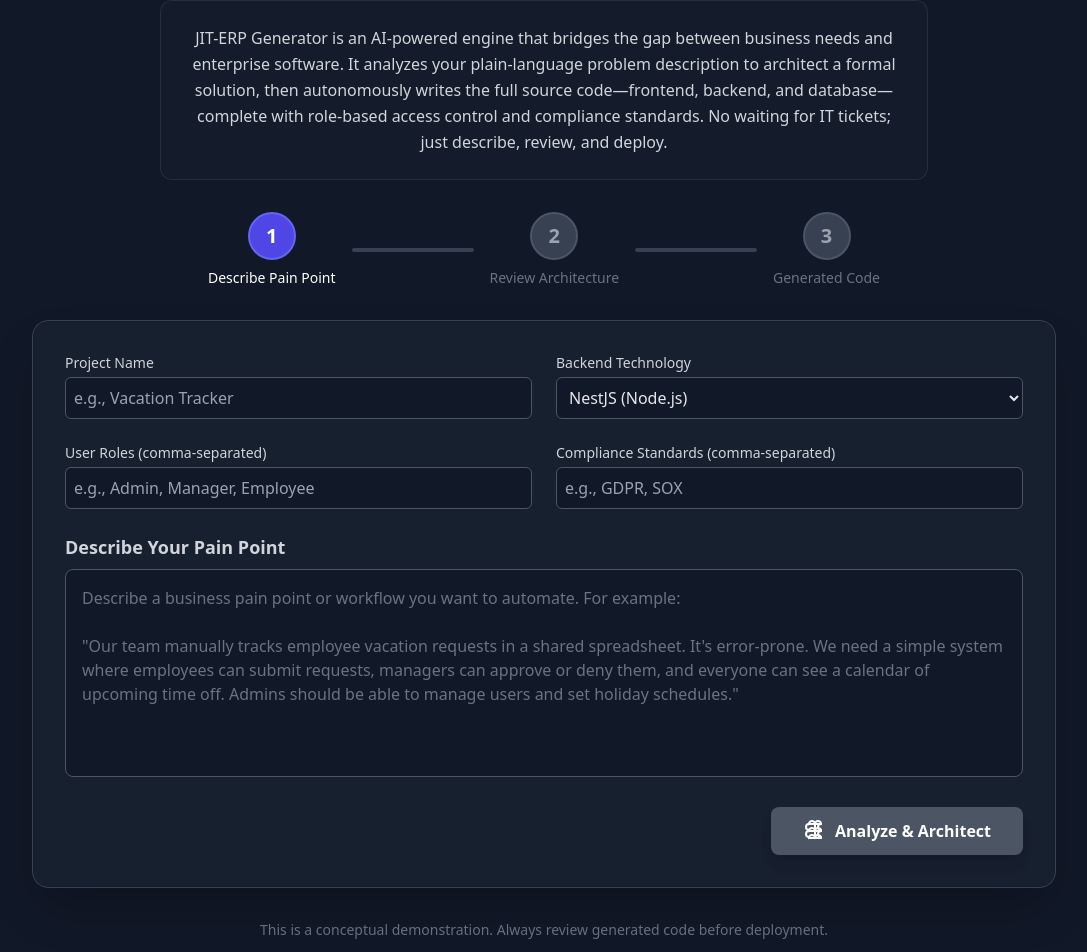
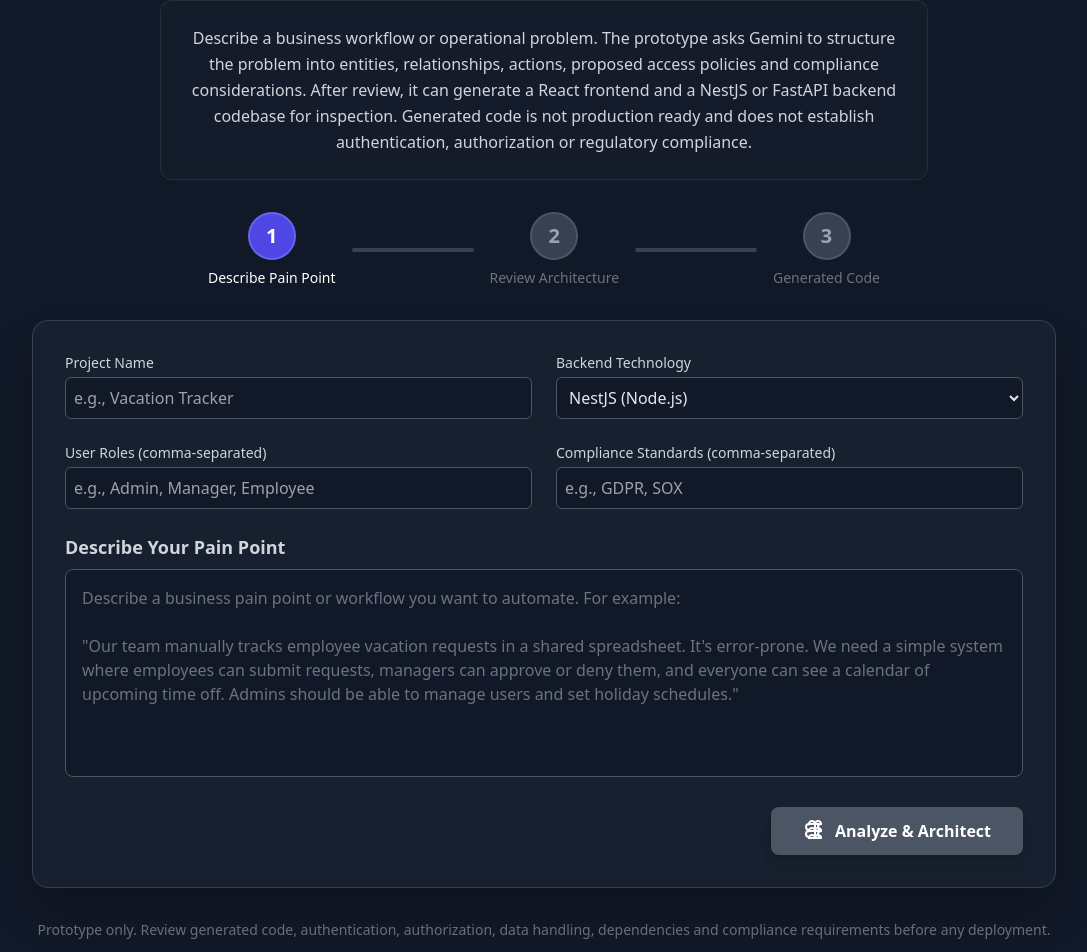
Before and after one commit to Joenasriani/jit-erp-ai, a React (Vite) app: page / in a window 1280 px wide. Shown: the part 140-1092 px from the top of the page, without its empty margins (96-1183 px from the left). Built offline with nearby package versions, Linux system fonts and the light colour scheme.

Commit message:
Remove deployment and compliance overclaims from UI

```diff
--- a/App.tsx
+++ b/App.tsx
@@ -1,7 +1,7 @@
 
 import React, { useState, useCallback } from 'react';
 import type { ProblemCard, UserInput } from './types';
-import { AppState, BackendTech } from './types';
+import { AppState } from './types';
 import { generateProblemCard, generateAppCode } from './services/geminiService';
 import StepIndicator from './components/StepIndicator';
 import ProblemInputForm from './components/ProblemInputForm';
@@ -65,15 +65,35 @@ const App: React.FC = () => {
     switch (appState) {
       case AppState.ANALYZING:
       case AppState.GENERATING:
-        return <Loader text={appState === AppState.ANALYZING ? 'Analyzing pain point...' : 'Generating micro-SaaS...'} />;
+        return (
+          <Loader
+            text={
+              appState === AppState.ANALYZING
+                ? 'Structuring the workflow...'
+                : 'Generating prototype code...'
+            }
+          />
+        );
       case AppState.REVIEWING_CARD:
-        return problemCard && <ProblemCardDisplay card={problemCard} onGenerate={handleGenerate} onBack={handleReset} />;
+        return problemCard && (
+          <ProblemCardDisplay
+            card={problemCard}
+            onGenerate={handleGenerate}
+            onBack={handleReset}
+          />
+        );
       case AppState.VIEWING_CODE:
-        return generatedCode && <CodeDisplay codeFiles={generatedCode} onRestart={handleReset} onBack={handleBackToCard} />;
+        return generatedCode && (
+          <CodeDisplay
+            codeFiles={generatedCode}
+            onRestart={handleReset}
+            onBack={handleBackToCard}
+          />
+        );
       case AppState.ERROR:
         return (
           <div className="text-center p-8 bg-gray-800 rounded-lg">
-            <h2 className="text-2xl font-bold text-red-500 mb-4">An Error Occurred</h2>
+            <h2 className="text-2xl font-bold text-red-500 mb-4">Generation Error</h2>
             <p className="text-gray-300 mb-6">{error}</p>
             <button
               onClick={handleReset}
@@ -91,13 +111,18 @@ const App: React.FC = () => {
 
   const currentStep = () => {
     switch (appState) {
-        case AppState.IDLE: return 1;
-        case AppState.ANALYZING: return 1;
-        case AppState.REVIEWING_CARD: return 2;
-        case AppState.GENERATING: return 2;
-        case AppState.VIEWING_CODE: return 3;
-        case AppState.ERROR: return 0; // No step highlighted on error
-        default: return 1;
+      case AppState.IDLE:
+      case AppState.ANALYZING:
+        return 1;
+      case AppState.REVIEWING_CARD:
+      case AppState.GENERATING:
+        return 2;
+      case AppState.VIEWING_CODE:
+        return 3;
+      case AppState.ERROR:
+        return 0;
+      default:
+        return 1;
     }
   };
 
@@ -111,16 +136,17 @@ const App: React.FC = () => {
           </h1>
         </div>
         <p className="text-lg text-gray-400 mb-6">
-          Shadow IT that deploys into the real stack before you finish your coffee.
+          Business workflow description to structured application specification and prototype code.
         </p>
 
         {appState === AppState.IDLE && (
           <div className="max-w-3xl mx-auto bg-gray-800/30 p-6 rounded-xl border border-gray-700/50 backdrop-blur-sm animate-fade-in">
             <p className="text-base text-gray-300 leading-relaxed">
-              JIT-ERP Generator is an AI-powered engine that bridges the gap between business needs and enterprise software.
-              It analyzes your plain-language problem description to architect a formal solution, then autonomously writes
-              the full source code—frontend, backend, and database—complete with role-based access control and compliance
-              standards. No waiting for IT tickets; just describe, review, and deploy.
+              Describe a business workflow or operational problem. The prototype asks Gemini to
+              structure the problem into entities, relationships, actions, proposed access policies
+              and compliance considerations. After review, it can generate a React frontend and a
+              NestJS or FastAPI backend codebase for inspection. Generated code is not production
+              ready and does not establish authentication, authorization or regulatory compliance.
             </p>
           </div>
         )}
@@ -134,7 +160,10 @@ const App: React.FC = () => {
       </main>
 
       <footer className="w-full max-w-5xl mt-8 text-center text-gray-500 text-sm">
-        <p>This is a conceptual demonstration. Always review generated code before deployment.</p>
+        <p>
+          Prototype only. Review generated code, authentication, authorization, data handling,
+          dependencies and compliance requirements before any deployment.
+        </p>
       </footer>
     </div>
   );
```
